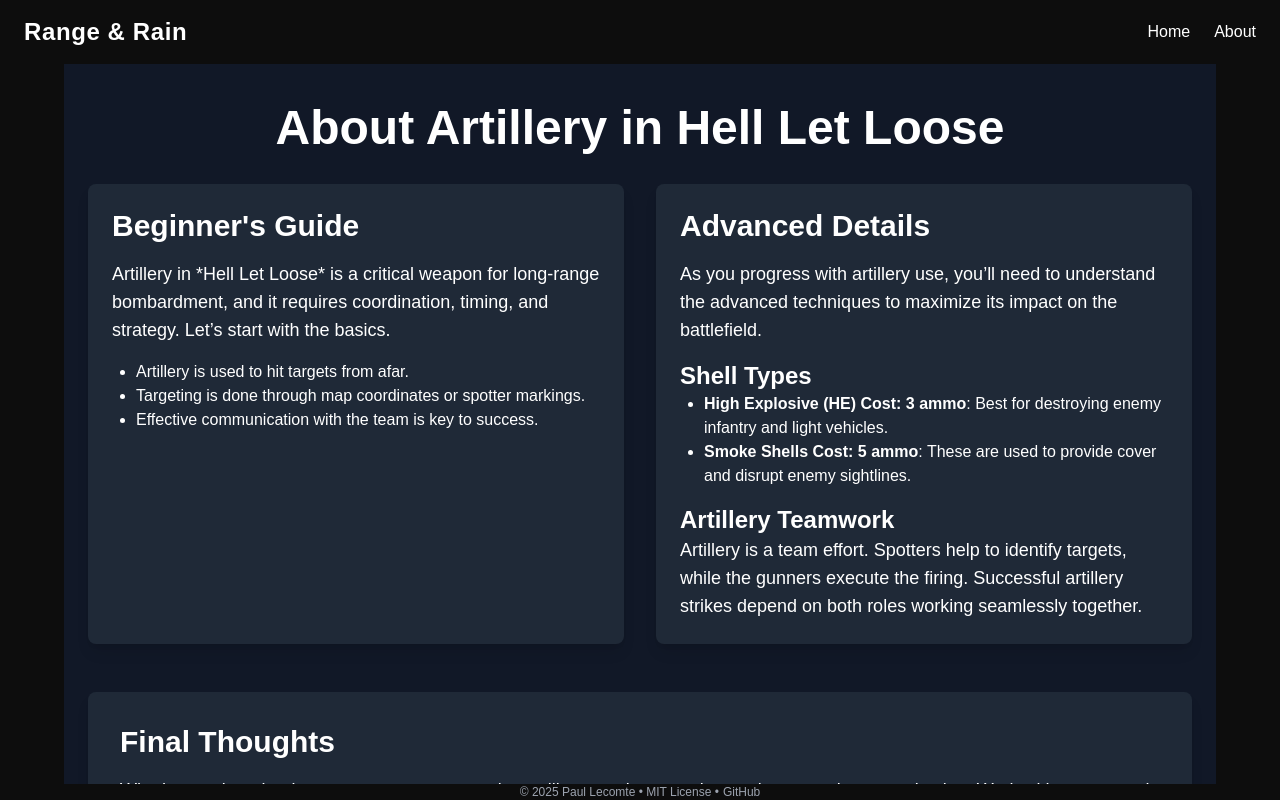
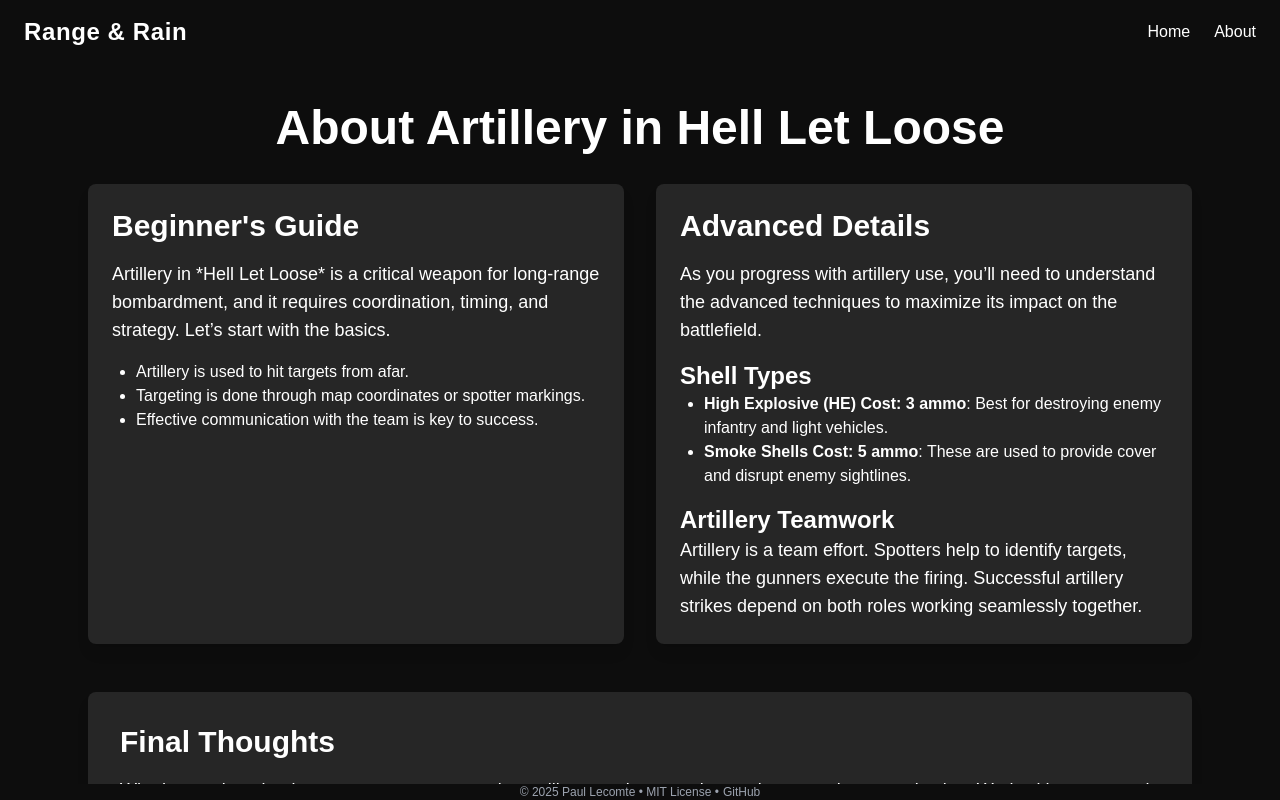
Before and after one commit to Paul-Lecomte/RangeAndRain, a Next.js app: page /about in a window 1280 px wide. Built offline with nearby package versions, Linux system fonts and the light colour scheme.

Commit message:
changed the color of the about page

```diff
--- a/src/app/about/page.js
+++ b/src/app/about/page.js
@@ -1,13 +1,13 @@
 const Page = () => {
     return (
-        <div className="max-w-6xl mx-auto py-10 px-6 bg-gray-900 text-white" aria-labelledby="page-title">
+        <div className="max-w-6xl mx-auto py-10 px-6 text-white" aria-labelledby="page-title">
             <h1 id="page-title" className="text-5xl font-bold text-center mb-8" aria-level="1">
                 About Artillery in Hell Let Loose
             </h1>
 
             {/* Beginner's Guide Section */}
             <section className="grid grid-cols-1 md:grid-cols-2 gap-8 mb-12">
-                <div className="bg-gray-800 p-6 rounded-lg shadow-lg" role="region" aria-labelledby="beginner-guide">
+                <div className="bg-[#262626] p-6 rounded-lg shadow-lg" role="region" aria-labelledby="beginner-guide">
                     <h2 id="beginner-guide" className="text-3xl font-semibold mb-4">Beginner's Guide</h2>
                     <p className="text-lg mb-4">
                         Artillery in *Hell Let Loose* is a critical weapon for long-range bombardment, and it requires coordination, timing, and strategy. Let’s start with the basics.
@@ -20,7 +20,7 @@
                 </div>
 
                 {/* Advanced Details Section */}
-                <div className="bg-gray-800 p-6 rounded-lg shadow-lg" role="region" aria-labelledby="advanced-details">
+                <div className="bg-[#262626] p-6 rounded-lg shadow-lg" role="region" aria-labelledby="advanced-details">
                     <h2 id="advanced-details" className="text-3xl font-semibold mb-4">Advanced Details</h2>
                     <p className="text-lg mb-4">
                         As you progress with artillery use, you’ll need to understand the advanced techniques to maximize its impact on the battlefield.
@@ -38,7 +38,7 @@
             </section>
 
             {/* Final Thoughts Section */}
-            <section className="bg-gray-800 p-8 rounded-lg shadow-lg mb-12" role="region" aria-labelledby="final-thoughts">
+            <section className="bg-[#262626] p-8 rounded-lg shadow-lg mb-12" role="region" aria-labelledby="final-thoughts">
                 <h2 id="final-thoughts" className="text-3xl font-semibold mb-4">Final Thoughts</h2>
                 <p className="text-lg mb-4">
                     Whether you're a beginner or a veteran, mastering artillery requires practice, patience, and communication. Work with your squad to coordinate strikes, and always be mindful of the timing and positioning of your shots. The more accurate and timely your fire, the more devastating its effects on the battlefield.
@@ -46,7 +46,7 @@
             </section>
 
             {/* Footer */}
-            <footer className="text-center py-6 bg-gray-800 mt-12" role="contentinfo">
+            <footer className="text-center py-6 bg-[#262626] mt-12" role="contentinfo">
                 <p className="text-lg">
                     This guide aims to improve your artillery gameplay and help your team achieve victory in *Hell Let Loose*.
                 </p>
```
